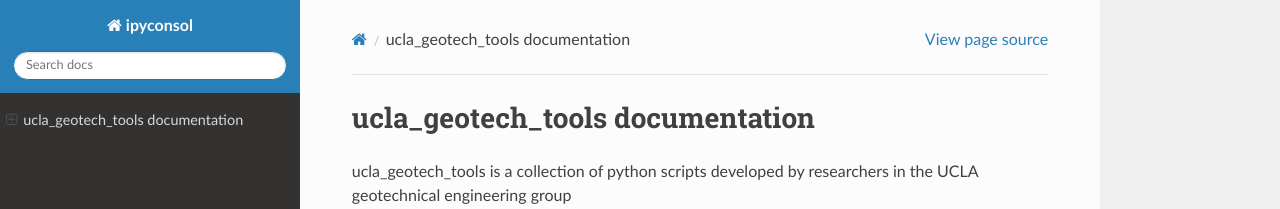
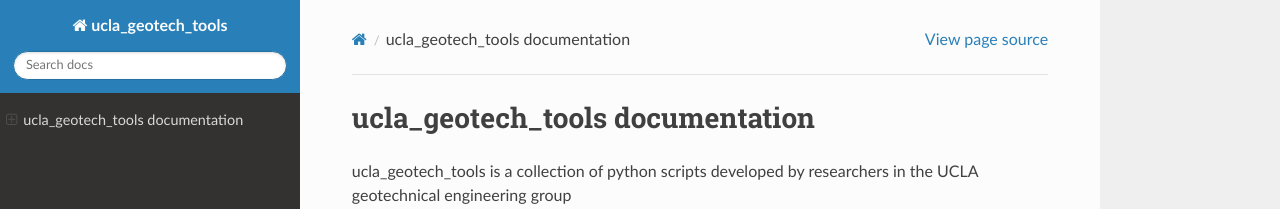
Before and after one commit to sjbrandenberg/ucla_geotech_tools, a Sphinx documentation site: the page built from docs/index.rst, in a window 1280 px wide. Shown: the top 209 px of the page. Built offline with Sphinx 7.4.7 and the Read the Docs theme 2.0.0, drawn with Linux system fonts in a browser that asks for light colours; pages that are not in the unit, such as notebooks, are missing from menus.

Commit message:
Update conf.py

```diff
--- a/docs/conf.py
+++ b/docs/conf.py
@@ -17,12 +17,12 @@
 
 # -- Project information -----------------------------------------------------
 
-project = 'ipyconsol'
+project = 'ucla_geotech_tools'
 copyright = '2021, Scott J. Brandenberg'
 author = 'Scott J. Brandenberg'
 
 # The full version, including alpha/beta/rc tags
-release = '1.0.1'
+release = '1.0.2'
 
 
 # -- General configuration ---------------------------------------------------
```
